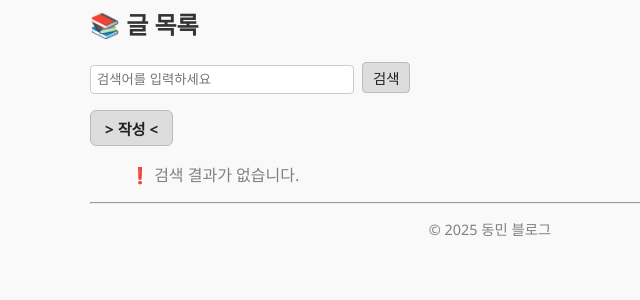
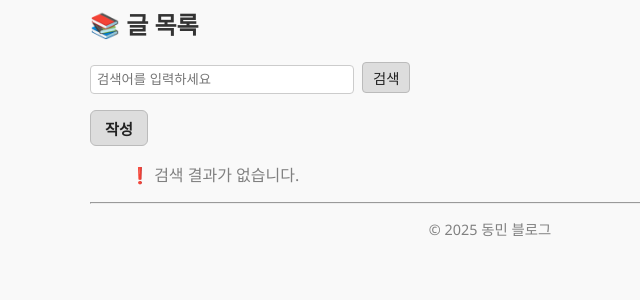
Before and after one commit to Taxeighth/flask-blog, a Flask app: template templates/posts.html in a window 1280 px wide. Shown: the part 174-474 px from the top of the page, without its empty margins (150-790 px from the left). Run offline with Flask 3, Linux system fonts and the light colour scheme; the template is opened without the code that fills it, so the values that code supplies are empty; the visitor is signed in with stand-in values (Sample User, id 1).

Commit message:
작성 버튼 텍스트 단순화

```diff
--- a/templates/posts.html
+++ b/templates/posts.html
@@ -13,7 +13,7 @@
 
   {% if 'user' in session %}
     <div style="margin: 16px 0;">
-      <a href="/create" class="write-button">&gt; 작성 &lt;</a>
+      <a href="/create" class="write-button">작성</a>
     </div>
   {% endif %}
 
```
